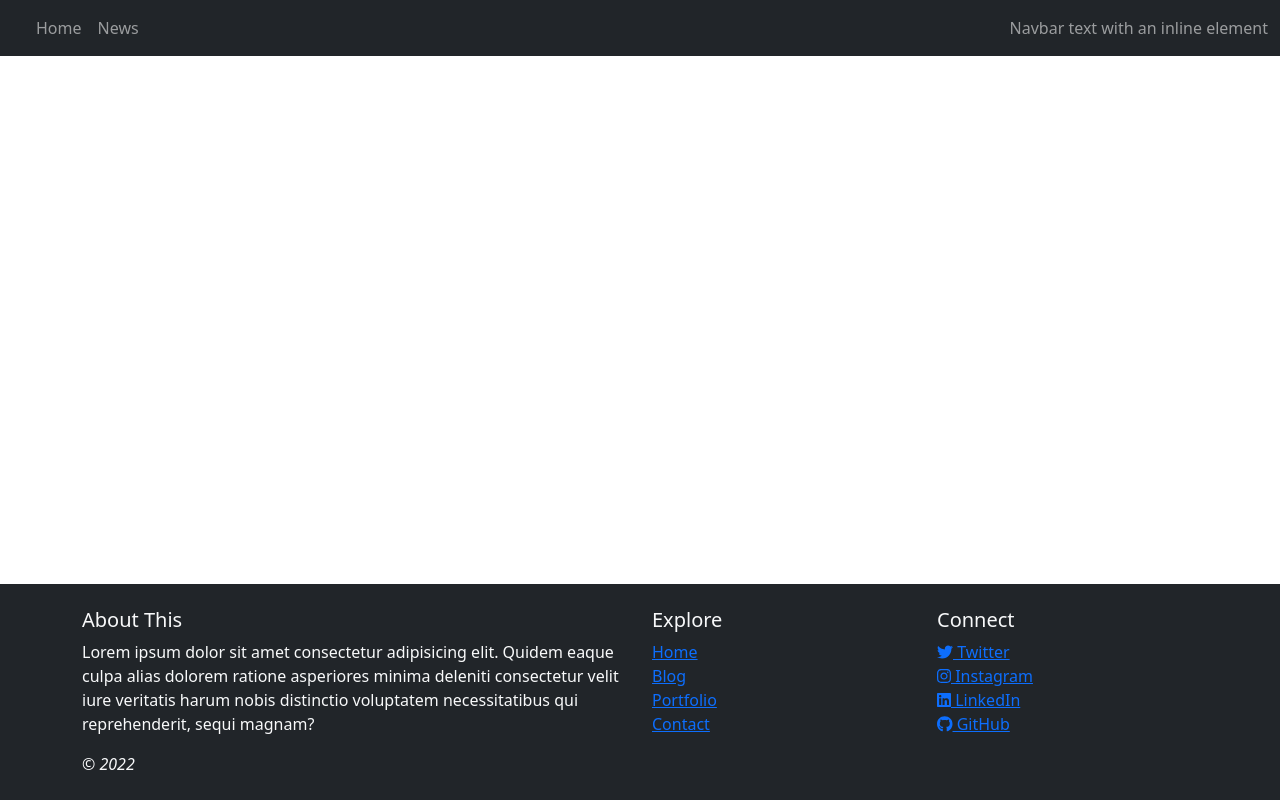
After one commit to AlfredPaguio/CodeIgniter-News, a CodeIgniter 4 app: template app/Views/templates/app.php in a window 1280 px wide. The commit adds this page. Run offline with PHP 8.4 and a stand-in for CodeIgniter, Linux system fonts and the light colour scheme; the template is opened without the code that fills it, so the values that code supplies are empty; some libraries are stand-ins or nearby versions.

Commit message:
Layout changes

```diff
--- a/app/Config/Validation.php
+++ b/app/Config/Validation.php
@@ -36,6 +36,7 @@ class Validation extends BaseConfig
     public array $templates = [
         'list'   => 'CodeIgniter\Validation\Views\list',
         'single' => 'CodeIgniter\Validation\Views\single',
+        'bs5list' => 'templates\errors_list'
     ];
 
     // --------------------------------------------------------------------
--- /dev/null
+++ b/app/Views/templates/app.php
@@ -0,0 +1,49 @@
+<!doctype html>
+<html>
+<head>
+    <meta charset="utf-8">
+    <meta name="viewport" content="width=device-width, initial-scale=1">
+    <title>News - <?= $this->renderSection('page_title', true) ?></title>
+    <link href="https://cdn.jsdelivr.net/npm/bootstrap@5.3.1/dist/css/bootstrap.min.css" rel="stylesheet" integrity="sha384-4bw+/aepP/YC94hEpVNVgiZdgIC5+VKNBQNGCHeKRQN+PtmoHDEXuppvnDJzQIu9" crossorigin="anonymous">
+    <link rel="stylesheet" href="https://cdnjs.cloudflare.com/ajax/libs/font-awesome/6.4.2/css/all.min.css" integrity="sha512-z3gLpd7yknf1YoNbCzqRKc4qyor8gaKU1qmn+CShxbuBusANI9QpRohGBreCFkKxLhei6S9CQXFEbbKuqLg0DA==" crossorigin="anonymous" referrerpolicy="no-referrer" />
+</head>
+<body class="d-flex flex-column min-vh-100">
+    <?= $this->include('templates/navbar') ?>
+    <main class="container-fluid p-0 flex-grow-1">
+        <?= $this->renderSection('content') ?>
+    </main>
+    <footer class="bg-dark text-light py-4">
+        <div class="container">
+            <div class="row">
+                <div class="col-md-6">
+                    <h5>About This</h5>
+                    <p>Lorem ipsum dolor sit amet consectetur adipisicing elit. Quidem eaque culpa alias dolorem ratione asperiores minima deleniti consectetur velit iure veritatis harum nobis distinctio voluptatem necessitatibus qui reprehenderit, sequi magnam?</p>
+                </div>
+                <div class="col-md-3">
+                    <h5>Explore</h5>
+                    <ul class="list-unstyled">
+                        <li><a href="#">Home</a></li>
+                        <li><a href="#">Blog</a></li>
+                        <li><a href="#">Portfolio</a></li>
+                        <li><a href="#">Contact</a></li>
+                    </ul>
+                </div>
+                <div class="col-md-3">
+                    <h5>Connect</h5>
+                    <ul class="list-unstyled">
+                        <li><a href="#"><i class="fab fa-twitter"></i> Twitter</a></li>
+                        <li><a href="#"><i class="fab fa-instagram"></i> Instagram</a></li>
+                        <li><a href="#"><i class="fab fa-linkedin"></i> LinkedIn</a></li>
+                        <li><a href="#"><i class="fab fa-github"></i> GitHub</a></li>
+                    </ul>
+                </div>
+            </div>
+        <em>&copy; 2022</em>
+        </div>
+    </footer>
+
+    <script src="https://cdn.jsdelivr.net/npm/bootstrap@5.3.1/dist/js/bootstrap.bundle.min.js" integrity="sha384-HwwvtgBNo3bZJJLYd8oVXjrBZt8cqVSpeBNS5n7C8IVInixGAoxmnlMuBnhbgrkm" crossorigin="anonymous"></script>
+    <script src="https://cdnjs.cloudflare.com/ajax/libs/font-awesome/6.4.2/js/all.min.js" integrity="sha512-uKQ39gEGiyUJl4AI6L+ekBdGKpGw4xJ55+xyJG7YFlJokPNYegn9KwQ3P8A7aFQAUtUsAQHep+d/lrGqrbPIDQ==" crossorigin="anonymous" referrerpolicy="no-referrer"></script>
+
+</body>
+</html>
--- a/app/Views/templates/navbar.php
+++ b/app/Views/templates/navbar.php
@@ -1,6 +1,6 @@
 <?php
 $navItems = [
-    '' => 'Home',
+    ''     => 'Home',
     'news' => 'News',
 ];
 $currentSegment = service('request')->uri->getSegment(1);
```
Also changed, not shown: app/Controllers/News.php (+9 -8 lines), app/Views/news/create.php (+21 -5 lines), app/Views/news/index.php (+20 -5 lines), app/Views/news/success.php (+7 -2 lines), app/Views/news/view.php (+11 -1 lines), app/Views/templates/errors_list.php (added, +10 -0 lines).
